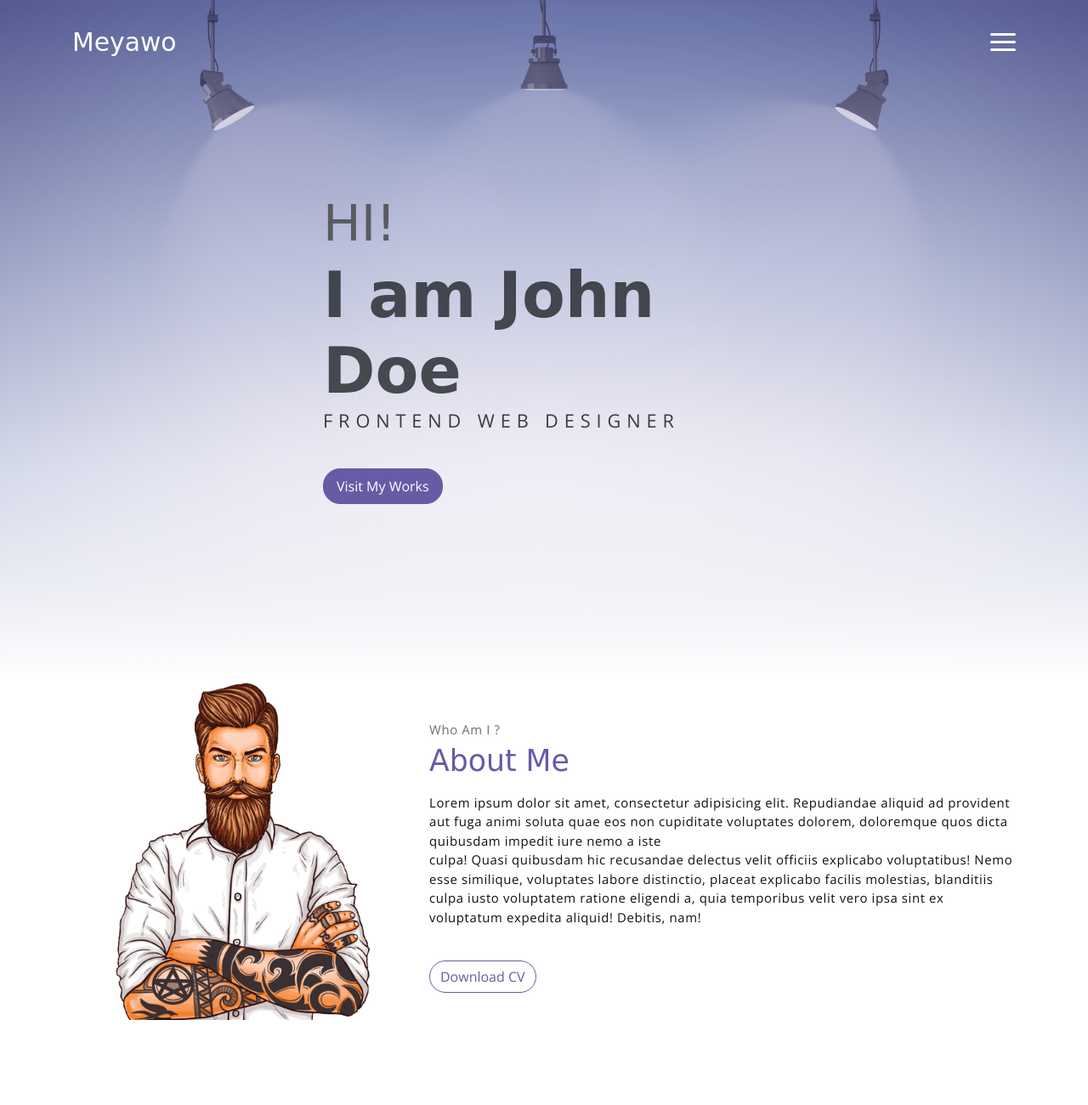
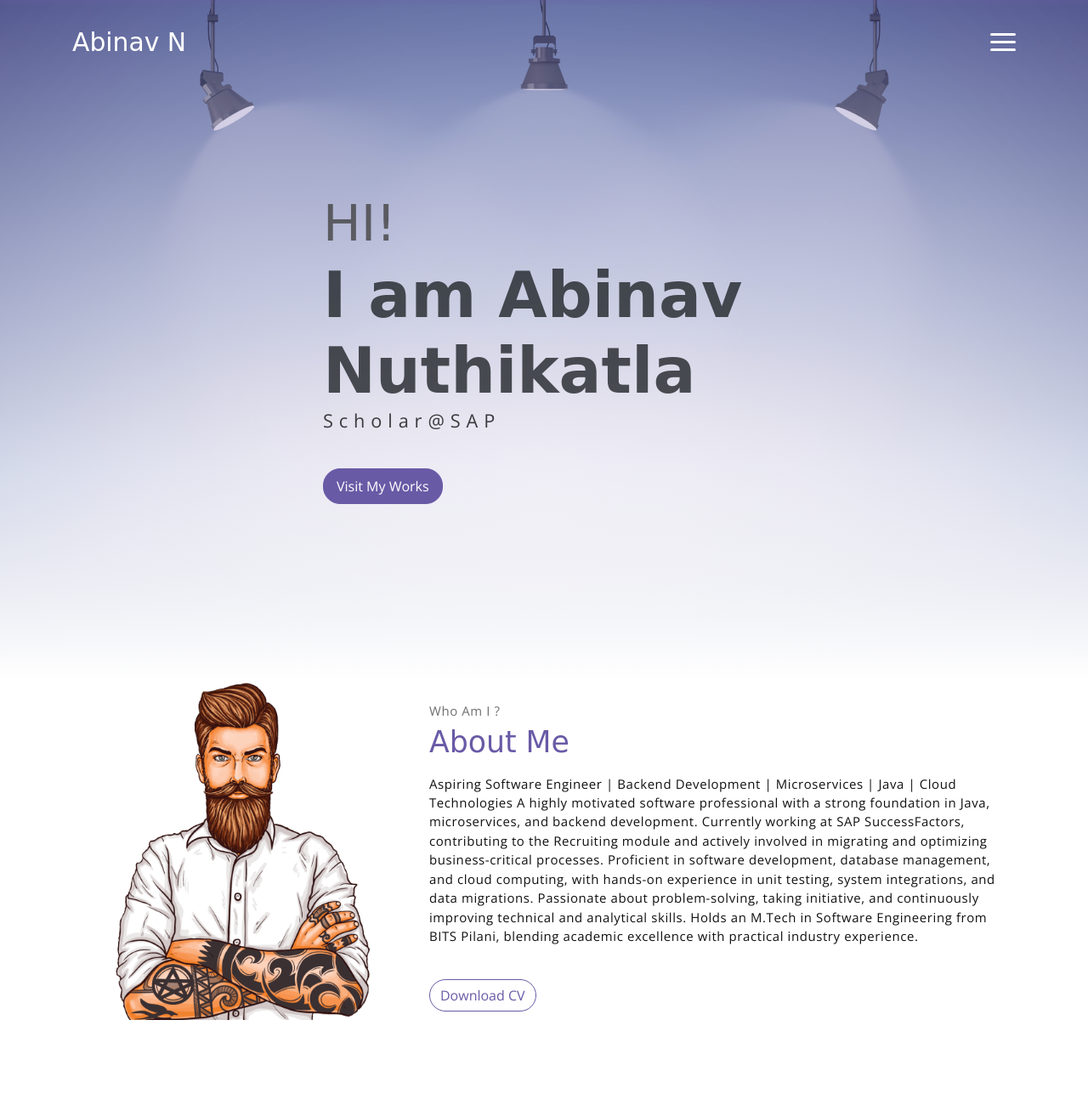
Before and after one commit to MrNuthikatla/DevOps-Project, a website: page public_html/index.html in a window 1280 px wide. Shown: the top 1300 px of the page at 85% size. Drawn offline with nearby package versions, Linux system fonts and the light colour scheme; a web font is replaced by a local one.

Commit message:
Updated Content in the Website

```diff
--- a/public_html/index.html
+++ b/public_html/index.html
@@ -1,7 +1,7 @@
 <!DOCTYPE html>
 <html lang="en">
 <head>
-	<meta charset="utf-8">
+    <meta charset="utf-8">
     <meta name="viewport" content="width=device-width, initial-scale=1, shrink-to-fit=no">
     <meta name="description" content="Start your development with Meyawo landing page.">
     <meta name="author" content="Devcrud">
@@ -9,14 +9,14 @@
     <!-- font icons -->
     <link rel="stylesheet" href="assets/vendors/themify-icons/css/themify-icons.css">
     <!-- Bootstrap + Meyawo main styles -->
-	<link rel="stylesheet" href="assets/css/meyawo.css">
+    <link rel="stylesheet" href="assets/css/meyawo.css">
 </head>
 <body data-spy="scroll" data-target=".navbar" data-offset="40" id="home">
 
     <!-- Page Navbar -->
     <nav class="custom-navbar" data-spy="affix" data-offset-top="20">
         <div class="container">
-            <a class="logo" href="#">Meyawo</a>
+            <a class="logo" href="#">Abinav N</a>
             <ul class="nav">
                 <li class="item">
                     <a class="link" href="#home">Home</a>
@@ -34,7 +34,7 @@
                     <a class="link" href="#blog">Blog</a>
                 </li>
                 <li class="item">
-                    <a class="link" href="#contact">Contact</a>
+                    <a class="link" href="#contact">Contacts</a>
                 </li>
                 <li class="item ml-md-3">
                     <a href="components.html" class="btn btn-primary">Components</a>
@@ -54,9 +54,9 @@
         <div class="header-content container">
             <h1 class="header-title">
                 <span class="up">HI!</span>
-                <span class="down">I am John Doe</span>
+                <span class="down">I am Abinav Nuthikatla</span>
             </h1>
-            <p class="header-subtitle">FRONTEND WEB DESIGNER</p>
+            <p class="header-subtitle">Scholar@SAP</p>
 
             <button class="btn btn-primary">Visit My Works</button>
         </div>
@@ -75,8 +75,8 @@
                     <p class="section-subtitle">Who Am I ?</p>
                     <h2 class="section-title mb-3">About Me</h2>
                     <p>
-                        Lorem ipsum dolor sit amet, consectetur adipisicing elit. Repudiandae aliquid ad provident aut fuga animi soluta quae eos non cupiditate voluptates dolorem, doloremque quos dicta quibusdam impedit iure nemo a iste
-                        <br>culpa! Quasi quibusdam hic recusandae delectus velit officiis explicabo voluptatibus! Nemo esse similique, voluptates labore distinctio, placeat explicabo facilis molestias, blanditiis culpa iusto voluptatem ratione eligendi a, quia temporibus velit vero ipsa sint ex voluptatum expedita aliquid! Debitis, nam!
+                        Aspiring Software Engineer | Backend Development | Microservices | Java | Cloud Technologies
+                        A highly motivated software professional with a strong foundation in Java, microservices, and backend development. Currently working at SAP SuccessFactors, contributing to the Recruiting module and actively involved in migrating and optimizing business-critical processes. Proficient in software development, database management, and cloud computing, with hands-on experience in unit testing, system integrations, and data migrations. Passionate about problem-solving, taking initiative, and continuously improving technical and analytical skills. Holds an M.Tech in Software Engineering from BITS Pilani, blending academic excellence with practical industry experience.
                     </p>
                     <button class="btn-rounded btn btn-outline-primary mt-4">Download CV</button>
                 </div>
@@ -392,12 +392,12 @@
         </footer>
     </div> <!-- end of page footer -->
 
-	<!-- core  -->
+    <!-- core  -->
     <script src="assets/vendors/jquery/jquery-3.4.1.js"></script>
     <script src="assets/vendors/bootstrap/bootstrap.bundle.js"></script>
 
     <!-- bootstrap 3 affix -->
-	<script src="assets/vendors/bootstrap/bootstrap.affix.js"></script>
+    <script src="assets/vendors/bootstrap/bootstrap.affix.js"></script>
 
     <!-- Meyawo js -->
     <script src="assets/js/meyawo.js"></script>
```
